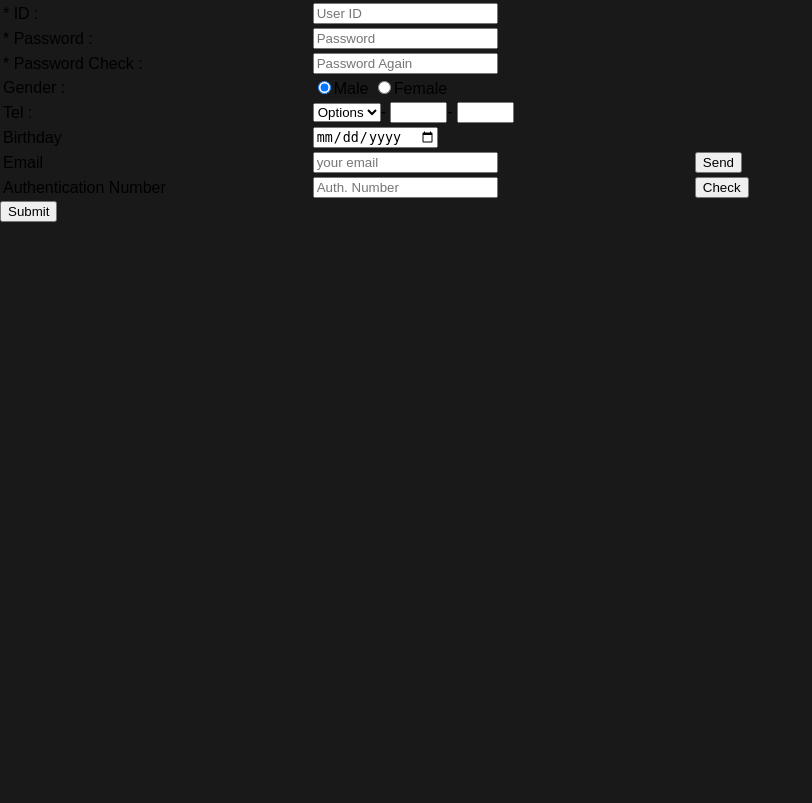
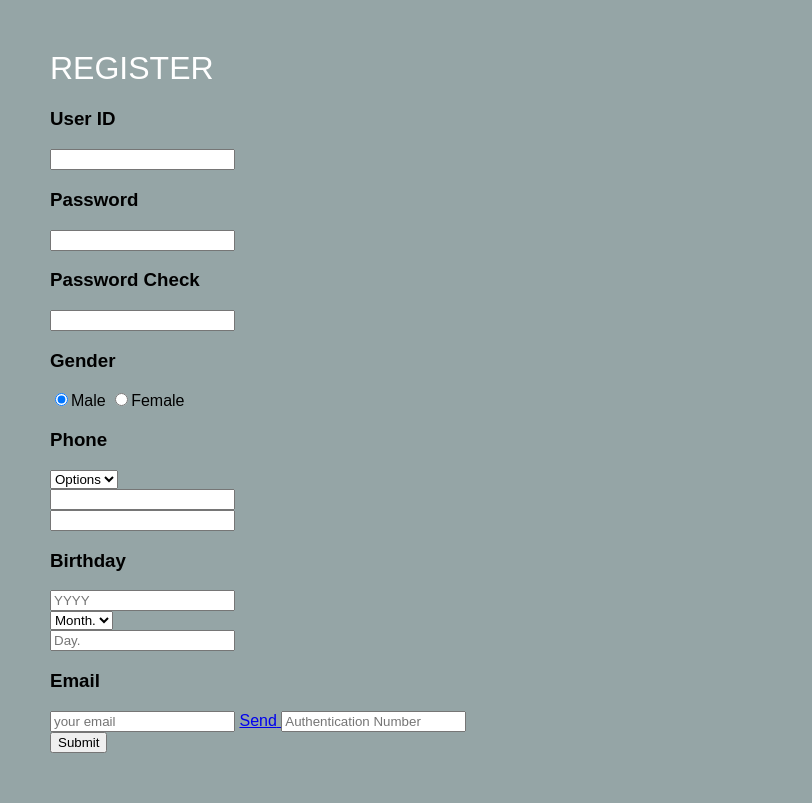
Before and after one commit to call-me-bammer/springBoot, a PHP site: page /templates/register.html in a window 1280 px wide. Shown: the whole page, without its empty margins (0-812 px from the left). Before the commit the page ends 222 px from the top, so only its background shows below. Run offline with PHP 8.4, Linux system fonts and the light colour scheme.

Commit message:
before. testing register

```diff
--- a/index.html
+++ b/index.html
@@ -1,6 +1,4 @@
 <!DOCTYPE html>
-<!-- https://www.youtube.com/watch?v=HV7DtH3J2PU
-     reference from DarkCode -->
 <html lang="en-US" dir = "ltr">
     <head>
         <meta charset="UTF-8">
--- a/styles/style.css
+++ b/styles/style.css
@@ -1,8 +1,14 @@
 body {
-    margin: 0;
+    margin: 50px;
     padding: 0;
     font-family: sans-serif;
-    background: #191919;
+    background: #95a5a6;
+}
+
+h1 {
+    color: white;
+    text-transform: uppercase;
+    font-weight: 500;
 }
 
 .box {
@@ -13,12 +19,6 @@ body {
     left: 50%;
     transform: translate(-50%, -50%);
     text-align: center;
-}
-
-.box h1 {
-    color: white;
-    text-transform: uppercase;
-    font-weight: 500;
 }
 
 .box input[type="text"], .box input[type="password"] {
@@ -70,3 +70,12 @@ table {
     width: 800px;
 
 }
+
+.error {
+    display: block;
+    color: #f00;
+}
+
+#agreeMsg {
+    display: none;
+}
--- a/templates/register.html
+++ b/templates/register.html
@@ -7,57 +7,115 @@
         <script src="../lib/jQuery/jquery-3.4.1.js"></script>
     </head>
     <body>
-        <form name="register_form" method="POST" action="register.html">
-            <table>
-                <tr>
-                    <td>* ID :</td>
-                    <td><input type="text" name="" placeholder="User ID"></td>
-                </tr>
-                <tr>
-                    <td>* Password :</td>
-                    <td><input type="password" name="" placeholder="Password"></td>
-                </tr>
-                <tr>
-                    <td>* Password Check :</td>
-                    <td><input type="password" name="" placeholder="Password Again"></td>
-                </tr>
+        <h1>Register</h1>
+        <form name="register_form" method="POST" action="../register.php">
 
-                <tr>
-                    <td>Gender :</td>
-                    <td><input type="radio" name="gender" value="M" checked>Male
-                        <input type="radio" name="gender" value="F">Female
-                    </td>
-                </tr>
-                <tr>
-                    <td>Tel :</td>
-                    <td><select name="phone1">
+            <div class="register_row register_id">
+                <h3 class="register_title">User ID</h3>
+                <span class="form_box">
+                    <input type="text" name="id" maxlength="20">
+                </span>
+            </div>
+
+            <div class="register_row register_pswd">
+                <h3 class="register_title">Password</h3>
+                <span class="form_box">
+                    <input type="password" name="pswd1" maxlength="20">
+                </span>
+                <h3 class="register_title">Password Check</h3>
+                <span class="form_box">
+                    <input type="password" name="pswd2" maxlength="20">
+                </span>
+            </div>
+
+            <div class="register_row register_gender">
+                <h3 class="register_title">Gender</h3>
+                <span class="form_box">
+                    <input type="radio" name="gender" value="M" checked>Male
+                    <input type="radio" name="gender" value="F">Female
+                </span>
+            </div>
+
+            <div class="register_row register_tel">
+                <h3 class="register_title">Phone</h3>
+                <div class="tel1">
+                    <span class="form_box">
+                        <select id="phone1">
                             <option>Options</option>
                             <option value="010">010</option>
                             <option value="02">02</option>
-                        </select>-
-                        <input type="text" size="4" name="phone2" maxlength="4">-
-                        <input type="text" size="4" name="phone3" maxlength="4">
-                    </td>
-                </tr>
-                <tr>
-                    <td>Birthday</td>
-                    <td><input type="date" name=""></td>
-                </tr>
-                <tr>
-                    <td>Email</td>
-                    <td><input type="email" name="" placeholder="your email"></td>
-                    <td><input type="button" name="" value="Send"></td>
-                </tr>
+                        </select>
+                    </span>
+                </div>
+                <div class="tel2">
+                    <span class="form_box">
+                        <input type="text" id="phone2" maxlength="4">
+                    </span>
+                </div>
+                <div class="tel3">
+                    <span class="form_box">
+                        <input type="text" id="phone3" maxlength="4">
+                    </span>
+                </div>
+            </div>
+
+            <div class="register_row register_birthday">
+                <h3 class="register_title">Birthday</h3>
+                <div class="bir_warp">
+                    <div class="bir_yy">
+                        <span class="form_box">
+                            <input type="text" id="yy" placeholder="YYYY" maxlength="4">
+                        </span>
+                    </div>
+                    <div class="bir_mm">
+                        <span class="form_box">
+                            <select id="mm">
+                                <option>Month.</option>
+                                <option value="01">1</option>
+                                <option value="02">2</option>
+                                <option value="03">3</option>
+                                <option value="04">4</option>
+                                <option value="05">5</option>
+                                <option value="06">6</option>
+                                <option value="07">7</option>
+                                <option value="08">8</option>
+                                <option value="09">9</option>
+                                <option value="10">10</option>
+                                <option value="11">11</option>
+                                <option value="12">12</option>
+                            </select>
+                        </span>
+                    </div>
+                    <div class="bir_dd">
+                        <span class="form_box">
+                            <input type="text" id="dd" placeholder="Day." maxlength="2">
+                        </span>
+                    </div>
+                </div>
+            </div>
+
+            <div class="register_row register_email">
+                <h3 class="register_title">Email</h3>
+                <span class="form_box">
+                    <input type="text" id="email" name="email" placeholder="your email" maxlength="100">
+                </span>
                 <!-- slide up the pop-up of send correctly and check -->
+                <a href="#" id="btnSend" role="button">
+                    <span class="btn_email_verify">Send</span>
+                </a>
+                <span class="form_box" id="authNoBox">
+                    <input type="text" id="authNo" name="authNo" placeholder="Authentication Number" maxlength="4">
+                </span>
+            </div>
 
-                <tr>
-                    <td>Authentication Number</td>
-                    <td><input type="text" name="" placeholder="Auth. Number"></td>
-                    <td><input type="button" name="" value="Check"></td>
-                </tr>
-            </table>
+            <span id="agreeMsg">Invalid informations are included.</span>
 
-            <input type="submit" name="" value="Submit">
+            <div class="register_submit">
+                <button type="button" id="btnRegister">
+                    <span>Submit</span>
+                </button>
+            </div>
+
         </form>
     </body>
 </html>
```
Also changed, not shown: fetch_array.php (added), register.php (added).
